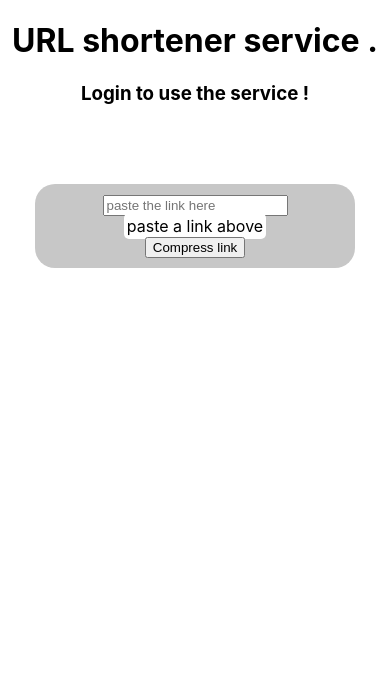
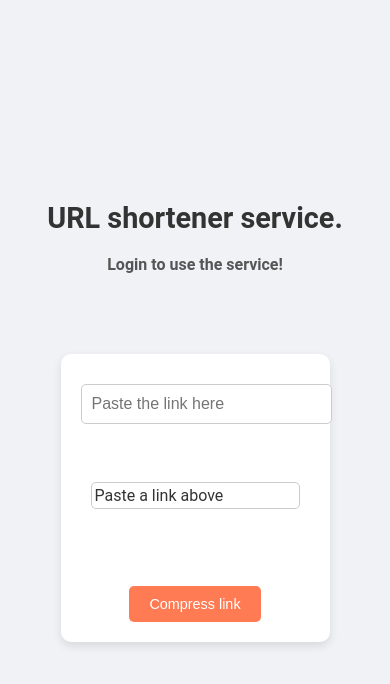
Before and after one commit to goutham469/url-shortener, a React (Create React App) app: page / in a window 390 px wide. Shown: the top 684 px of the page. Built offline with nearby package versions, Linux system fonts and the light colour scheme.

Commit message:
css added

```diff
--- a/package.json
+++ b/package.json
@@ -12,6 +12,7 @@
     "jwt-decode": "^4.0.0",
     "react": "^18.3.1",
     "react-dom": "^18.3.1",
+    "react-icons": "^5.3.0",
     "react-scripts": "5.0.1",
     "web-vitals": "^2.1.4"
   },
--- a/src/App.css
+++ b/src/App.css
@@ -10,3 +10,122 @@
 
   width: 300px;
 }
+
+
+
+/* App.css */
+
+body {
+  font-family: 'Roboto', sans-serif;
+  background-color: #f0f2f5;
+  margin: 0;
+  padding: 0;
+  display: flex;
+  justify-content: center;
+  align-items: center;
+  height: 100vh;
+}
+
+h1 {
+  color: #333;
+  font-size: 2.5rem;
+  margin-bottom: 20px;
+  text-align: center;
+}
+
+h3 {
+  color: #555;
+  margin-bottom: 20px;
+  font-size: 1.2rem;
+}
+
+b {
+  font-size: 1.1rem;
+  color: #ff7b54;
+}
+
+input[type='text'] {
+  width: 100%;
+  padding: 10px;
+  margin: 10px 0;
+  border-radius: 5px;
+  border: 1px solid #ccc;
+  font-size: 1rem;
+  transition: border-color 0.3s ease;
+}
+
+input[type='text']:focus {
+  border-color: #ff7b54;
+  outline: none;
+}
+
+button {
+  background-color: #ff7b54;
+  color: white;
+  border: none;
+  padding: 10px 20px;
+  border-radius: 5px;
+  cursor: pointer;
+  font-size: 1rem;
+  transition: background-color 0.3s ease;
+  margin-top: 10px;
+}
+
+button:hover {
+  background-color: #ff5a34;
+}
+
+button:focus {
+  outline: none;
+}
+
+.Main-form {
+  background-color: #ffffff;
+  border-radius: 10px;
+  padding: 20px;
+  box-shadow: 0 4px 10px rgba(0, 0, 0, 0.1);
+  width: 300px;
+}
+
+label {
+  color: #333;
+  font-size: 1rem;
+  display: block;
+  text-align: center;
+  margin: 10px 0;
+  word-wrap: break-word;
+  padding: 10px;
+  border-radius: 5px;
+  background-color: #f7f9fc;
+  border: 1px solid #ccc;
+}
+
+.center {
+  text-align: center;
+}
+
+button.logout {
+  background-color: #e63946;
+}
+
+button.logout:hover {
+  background-color: #d62828;
+}
+
+@media (max-width: 768px) {
+  .Main-form {
+    width: 90%;
+  }
+}
+
+@media (max-width: 480px) {
+  h1 {
+    font-size: 1.8rem;
+  }
+  h3 {
+    font-size: 1rem;
+  }
+  button {
+    font-size: 0.9rem;
+  }
+}
--- a/src/App.js
+++ b/src/App.js
@@ -3,93 +3,108 @@ import './App.css';
 import { useState } from 'react';
 import { GoogleLogin } from '@react-oauth/google';
 import { jwtDecode } from 'jwt-decode';
+import { FaCopy } from 'react-icons/fa'; // Import copy icon
 
 function App() {
-  const [logged , setLogged] = useState(localStorage.getItem('email'))
-  const [link , setLink] = useState()
-  const [compressedLink , setCompressedLink] = useState()
+  const [logged, setLogged] = useState(localStorage.getItem('email'));
+  const [link, setLink] = useState();
+  const [compressedLink, setCompressedLink] = useState('');
+  const [copied, setCopied] = useState(false);
 
-  async function onSuccess(response)
-  {
-    console.log(response.credential)
-    let credential = jwtDecode(response.credential)
-
-    alert("hi ",credential.email)
+  async function onSuccess(response) {
+    console.log(response.credential);
+    let credential = jwtDecode(response.credential);
+    alert('hi ', credential.email);
   }
 
-  async function CompressLink(event)
-  {
-    event.preventDefault()
-    if(link && isValidURL(link))
-    {
+  async function CompressLink(event) {
+    event.preventDefault();
+    if (link && isValidURL(link)) {
+      try {
+        let data = await fetch(`${process.env.REACT_APP_SERVER_URL}/create-link`, {
+          method: 'POST',
+          headers: { 'Content-Type': 'application/json' },
+          body: JSON.stringify({
+            url: link,
+            api: false,
+          }),
+        });
+        data = await data.json();
 
-      try
-      {
-        let data = await fetch(`${process.env.REACT_APP_SERVER_URL}/create-link`,{
-          method:"POST",
-          headers:{"Content-Type":"application/json"},
-          body:JSON.stringify({
-            url : link,
-            api : false
-          })
-        })
-        data = await data.json()
-
-        if(data.status == true)
-        {
-          setCompressedLink(`${process.env.REACT_APP_SERVER_URL}` +"/"+ data.tinyUrl)
+        if (data.status === true) {
+          setCompressedLink(`${process.env.REACT_APP_SERVER_URL}/${data.tinyUrl}`);
+          setCopied(false); // Reset copied status when new link is generated
+        } else {
+          setCompressedLink('Some problem occurred!');
         }
-        else
-        {
-          setCompressedLink("some problem occured !")
-        }
+      } catch (err) {
+        alert('Problem at our server!');
+        console.log(err);
       }
-      catch(err)
-      {
-        alert("Problem at our server !")
-        console.log(err)
-      }
-    }
-    else
-    {
-      alert("enter a valid URL")
+    } else {
+      alert('Enter a valid URL');
     }
   }
 
   function isValidURL(string) {
-      try {
-          new URL(string);
-          return true; // If no error, the URL is valid
-      } catch (err) {
-          return false; // If an error is thrown, the URL is invalid
-      }
+    try {
+      new URL(string);
+      return true;
+    } catch (err) {
+      return false;
+    }
   }
+
+  function copyToClipboard() {
+    if (compressedLink) {
+      navigator.clipboard.writeText(compressedLink);
+      setCopied(true); // Show copied status
+    }
+  }
+
   return (
     <div className="App">
-      <h1>URL shortener service .</h1>
-      {
-        !logged ?
+      <h1>URL shortener service.</h1>
+      {!logged ? (
         <div>
-          <h3>Login to use the service !</h3>
+          <h3>Login to use the service!</h3>
           <center>
-            <GoogleLogin onSuccess={onSuccess}/>
+            <GoogleLogin onSuccess={onSuccess} />
           </center>
         </div>
-        :
+      ) : (
         <div>
           <b>{localStorage.getItem('email')}</b>
-          <br/>
-          <button onClick={()=>{
-            localStorage.removeItem('email')
-            setLogged(false)
-          }}>log out</button>
+          <br />
+          <button
+            onClick={() => {
+              localStorage.removeItem('email');
+              setLogged(false);
+            }}
+          >
+            Log out
+          </button>
         </div>
-      }
-      <div style={{display:"flex",justifyContent:"space-around"}}>
-        <form className='Main-form'>
-          <input type='text' onChange={(event)=>setLink(event.target.value)} placeholder='paste the link here'/><br/>
-          <label style={{backgroundColor:"white",borderRadius:"5px",padding:"3px",margin:"10px"}}>{compressedLink?compressedLink:"paste a link above"}</label><br/>
-          <button onClick={(event)=>CompressLink(event)}>Compress link</button>
+      )}
+      <div style={{ display: 'flex', justifyContent: 'space-around' }}>
+        <form className="Main-form">
+          <input type="text" onChange={(event) => setLink(event.target.value)} placeholder="Paste the link here" />
+          <br />
+          <br />
+          <br />
+          <label style={{ backgroundColor: 'white', borderRadius: '5px', padding: '3px', margin: '10px', display: 'flex', alignItems: 'center' }}>
+            {compressedLink ? compressedLink : 'Paste a link above'}
+            {compressedLink && (
+              <span style={{ marginLeft: '10px', cursor: 'pointer' }} onClick={copyToClipboard}>
+                <FaCopy color={copied ? 'green' : 'black'} /> {/* Copy icon */}
+              </span>
+            )}
+          </label>
+          {copied && <span style={{ color: 'green', marginLeft: '10px' }}>Copied!</span>}
+          <br />
+          <br />
+          <br />
+          <button onClick={(event) => CompressLink(event)}>Compress link</button>
         </form>
       </div>
     </div>
```
Also changed, not shown: 1 other file (tests, documents, lock files or other folders).
